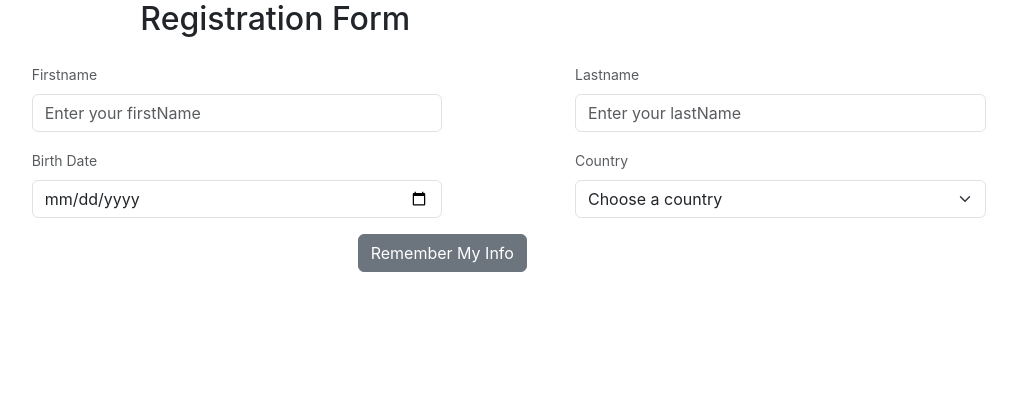
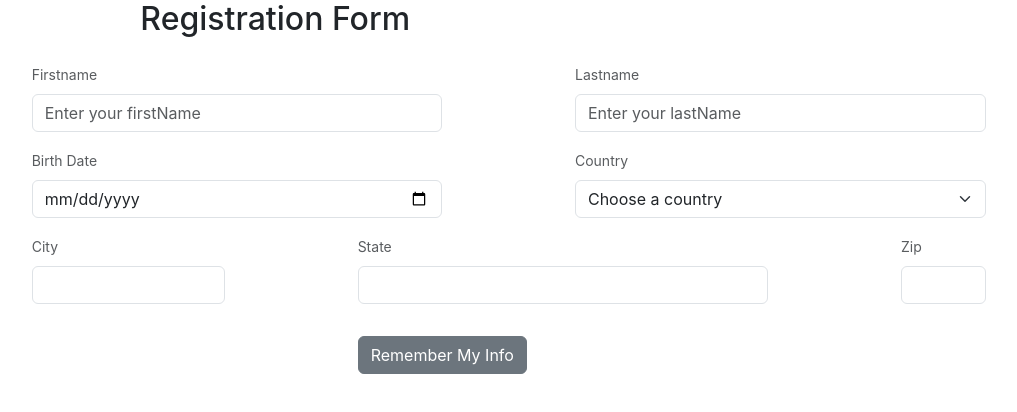
Before and after one commit to NinoPapava/ol-academy-registration-form, a React (Create React App) app: page / in a window 1280 px wide. Shown: the top 412 px of the page, without its empty margins (77-1094 px from the left). Built offline with nearby package versions, Linux system fonts and the light colour scheme; the HTML template or start-up script is replaced by a standard one.

Commit message:
city / state / zip

```diff
--- /dev/null
+++ b/src/components/Details/City.jsx
@@ -0,0 +1,22 @@
+import React from 'react'
+import { Col, FormText, Input, Label, FormGroup } from 'reactstrap';
+
+const City = ({ value, onChange }) => {
+  return (
+    <Col sm={{ offset: 1, size: 2 }}>
+      <FormGroup>
+        <Label for="exampleCity">
+          <FormText>City</FormText>
+        </Label>
+        <Input
+          id="exampleCity"
+          name="city"
+          value={value}
+          onChange={onChange}
+        />
+      </FormGroup>
+    </Col>
+  )
+}
+
+export { City }
--- /dev/null
+++ b/src/components/Details/State.jsx
@@ -0,0 +1,22 @@
+import React from 'react'
+import { Col, FormText, Input, Label, FormGroup } from 'reactstrap';
+
+const State = ({ value, onChange }) => {
+  return (
+    <Col sm={{ offset: 1, size: 4 }}>
+      <FormGroup>
+        <Label for="exampleState">
+          <FormText>State</FormText>
+        </Label>
+        <Input
+          id="exampleState"
+          name="state"
+          value={value}
+          onChange={onChange}
+        />
+      </FormGroup>
+    </Col>
+  )
+}
+
+export { State }
--- /dev/null
+++ b/src/components/Details/Zip.jsx
@@ -0,0 +1,22 @@
+import React from 'react'
+import { Col, FormText, Input, Label, FormGroup } from 'reactstrap';
+
+const Zip = ({ value, onChange }) => {
+  return (
+    <Col sm={{ offset: 1, size: 1 }}>
+      <FormGroup>
+        <Label for="exampleZip">
+          <FormText>Zip</FormText>
+        </Label>
+        <Input
+          id="exampleZip"
+          name="zip"
+          value={value}
+          onChange={onChange}
+        />
+      </FormGroup>
+    </Col>
+  )
+}
+
+export { Zip }
--- a/src/components/Registration/RegistrationForm.jsx
+++ b/src/components/Registration/RegistrationForm.jsx
@@ -4,11 +4,19 @@ import { useState } from 'react'
 import { Form, Button, Row, Col, FormGroup } from 'reactstrap'
 import { BirthDate } from '../Details/BirthDate'
 import { ChooseCountry } from '../Details/ChooseCountry'
+import { City } from '../Details/City'
+import { State } from '../Details/State'
+import { Zip } from '../Details/Zip'
 
 const RegistrationForm = () => {
   const [formSubmit, setFormSubmit] = useState({
     firstName: '',
-    lastName: ''
+    lastName: '',
+    date: '',
+    country: '',
+    city: '',
+    state: '',
+    zip: ''
   });
   const [submitted, setSubmitted] = useState(false);
 
@@ -47,6 +55,13 @@ const RegistrationForm = () => {
       </FormGroup>
       <FormGroup>
         <Row>
+          <City value={formSubmit.city} onChange={handleChange} />
+          <State value={formSubmit.state} onChange={handleChange} />
+          <Zip value={formSubmit.zip} onChange={handleChange} />
+        </Row>
+      </FormGroup>
+      <FormGroup>
+        <Row>
           <Col sm={{ offset: 4, size: 6 }}>
             <Button >
               Remember My Info
```
